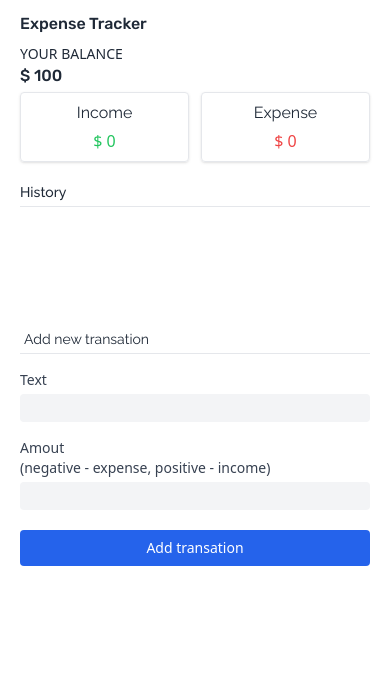
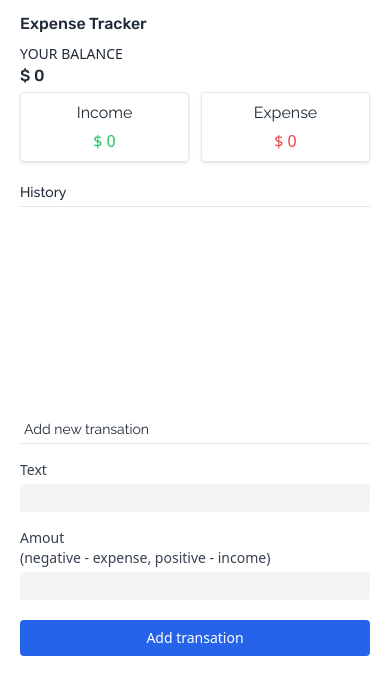
Before and after one commit to mdarmanbd/expense_tracker_vue, a Vue app: page / in a window 390 px wide. Shown: the top 694 px of the page. Built offline with nearby package versions, Linux system fonts and the light colour scheme.

Commit message:
increase the mobile height and total balance 0

```diff
--- a/src/components/Home.vue
+++ b/src/components/Home.vue
@@ -8,7 +8,7 @@ const addItemParse = JSON.parse(localStorage.getItem("addItem")) || []
 const addItem = reactive(addItemParse);
 const itemName = ref('')
 const itemAmount = ref()
-const balance = ref(100)
+const balance = ref(0)
 
 const showToster = (message, type) => {
     toast(message,{
@@ -89,7 +89,7 @@ const totalBalnce = computed(() => {
                 </div>
             </div>
             <p class="mt-5 text-gray-800 text-sm font-medium border-b pb-1">History</p>
-            <div class="h-[110px] overflow-y-auto">
+            <div class="h-[200px] lg:h-[110px] overflow-y-auto">
                 <div v-for="(item, index) in addItem" :key="index">
                     <div class="mt-2 ml-5 relative group mb-1 flex items-center py-1 px-3 bg-gray-100 border-r-4 " :class="item.amount > 0 ? 'bg-green-200 border-r-green-500' : 'bg-red-200 border-r-red-500'">
                         <img @click="removeItem(item)" class="absolute z-0 invisible group-hover:visible group-hover:z-10 hover:bg-red-100 bg-red-50 -left-5 top-0 py-1 cursor-pointer" src="../svg/cross.svg">
```
